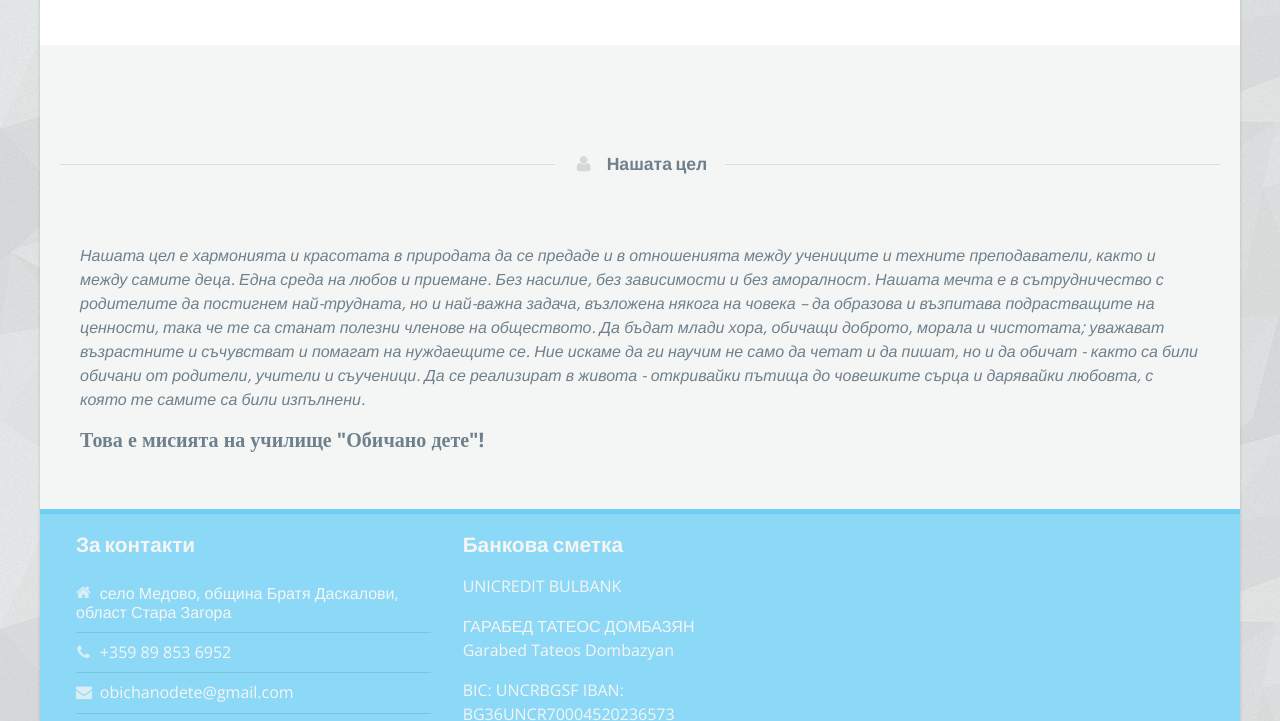
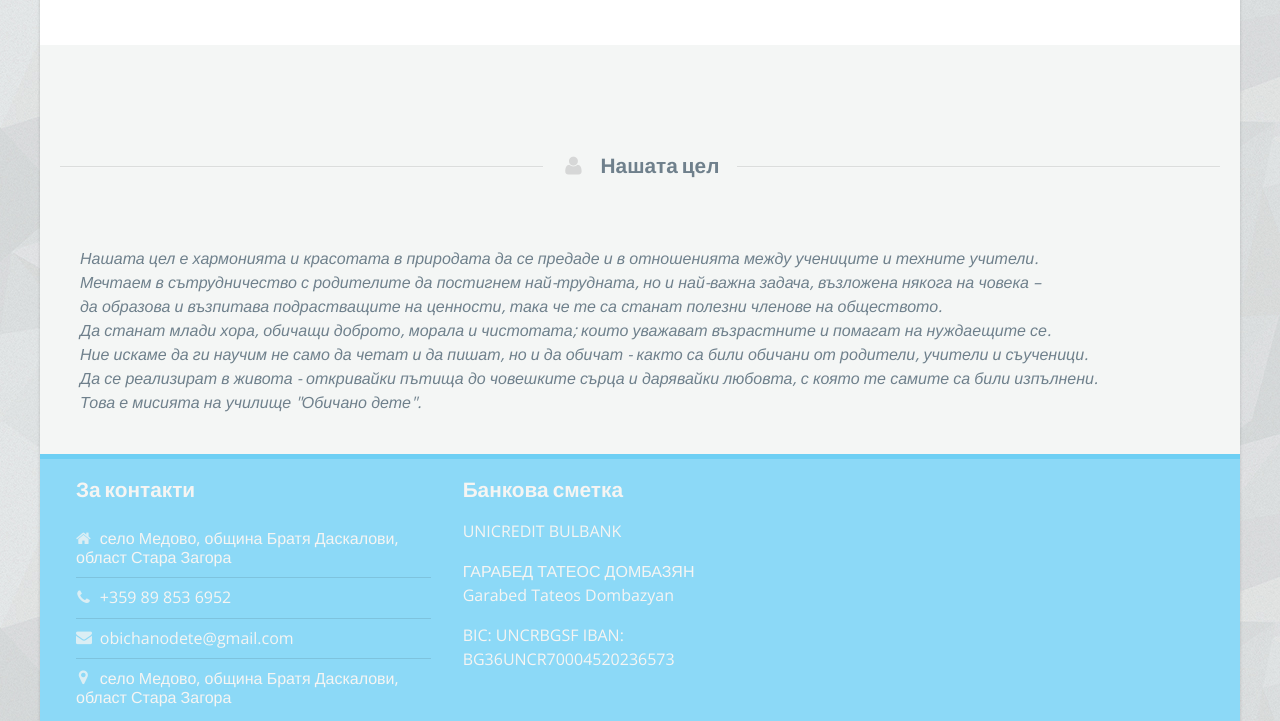
Before and after one commit to peychinov/medovo_school_website, a plain HTML site: page index2.html in a window 1280 px wide. Shown: the part 3080-3801 px from the top of the page. Drawn offline with nearby package versions, Linux system fonts and the light colour scheme.

Commit message:
Refactored the mission statement

```diff
--- a/index2.html
+++ b/index2.html
@@ -289,10 +289,10 @@
       <div id="our_mission"></div>
       <!-- section -->
       <section class="gr-section gray">
-        <h4 class="ui horizontal header divider">
+        <h3 class="ui horizontal header divider">
           <i class="user icon"></i>
           Нашата цел
-        </h4>
+        </h3>
         <!-- container -->
         <div class="container">
           <!-- Portfolio-->
@@ -370,16 +370,23 @@
               </div>
             </div>
           </div> -->
-          <p>
+          <p style='text-align: justify'>
             <em>
-              Нашата цел е хармонията и красотата в природата да се предаде и в отношенията между учениците и техните преподаватели, както и между самите деца. Една среда на любов и приемане. Без насилие, без зависимости и без аморалност. Нашата мечта е в сътрудничество с родителите да постигнем най-трудната, но и най-важна задача, възложена някога на човека – да образова и възпитава подрастващите на ценности, така че те са станат полезни членове на обществото. Да бъдат млади хора, обичащи доброто, морала и чистотата; уважават възрастните и съчувстват и помагат на нуждаещите се. Ние искаме да ги научим не само да четат и да пишат, но и да обичат - както са били обичани от родители, учители и съученици. Да се реализират в живота - откривайки пътища до човешките сърца и дарявайки любовта, с която те самите са били изпълнени.
+              Нашата цел е хармонията и красотата в природата да се предаде и в отношенията между учениците и техните учители.
+              <br>
+              Мечтаем в сътрудничество с родителите да постигнем най-трудната, но и най-важна задача, възложена някога на човека –
+              <br>
+              да образова и възпитава подрастващите на ценности, така че те са станат полезни членове на обществото.
+              <br>
+              Да станат млади хора, обичащи доброто, морала и чистотата; които уважават възрастните и помагат на нуждаещите се.
+              <br>
+              Ние искаме да ги научим не само да четат и да пишат, но и да обичат - както са били обичани от родители, учители и съученици.
+              <br>
+              Да се реализират в живота - откривайки пътища до човешките сърца и дарявайки любовта, с която те самите са били изпълнени.
+              <br>
+              Това е мисията на училище "Обичано дете".
             </em>
           </p>
-
-          <h5>
-            Това е мисията на училище "Обичано дете"!
-          </h5>
-
           <!-- / Portfolio-->
         </div>
         <!--/ container -->
```
Also changed, not shown: 2 other files.
